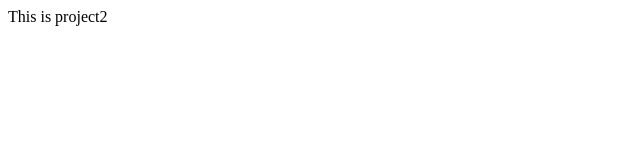
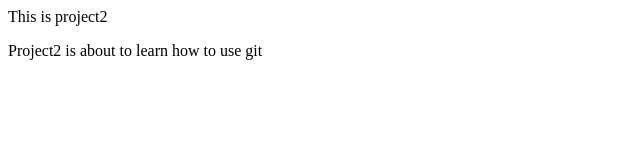
Before and after one commit to Ruchdee/project2, a plain HTML site: page index.html in a window 1280 px wide. Shown: the whole page, without its empty margins (0-640 px from the left). Drawn offline with Linux system fonts and the light colour scheme.

Commit message:
add some message

```diff
--- a/index.html
+++ b/index.html
@@ -4,5 +4,6 @@
 </head>
 <body>
   <div>This is project2</div>
+  <p>Project2 is about to learn how to use git</p>
 </body>
 </html>
```
